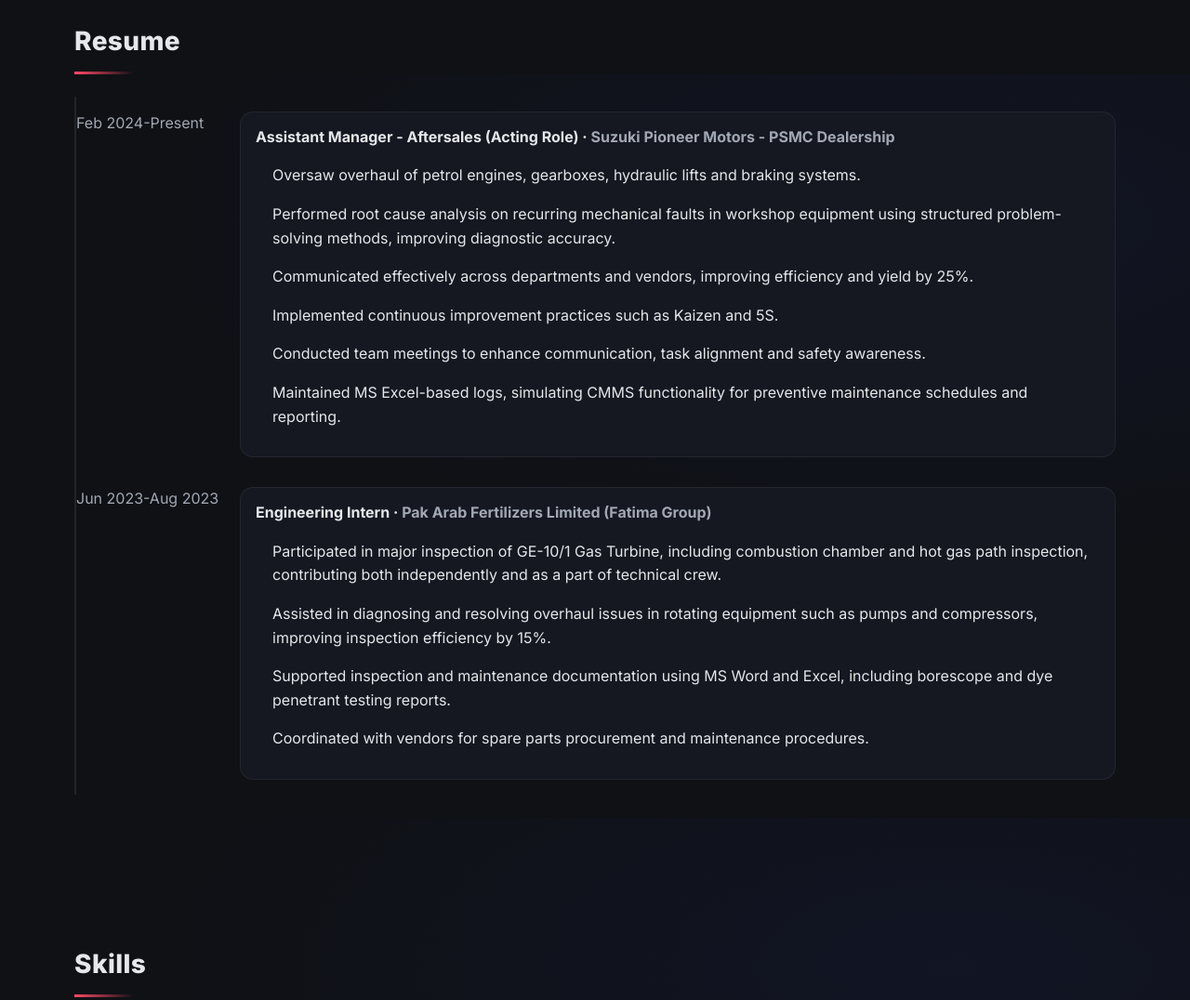
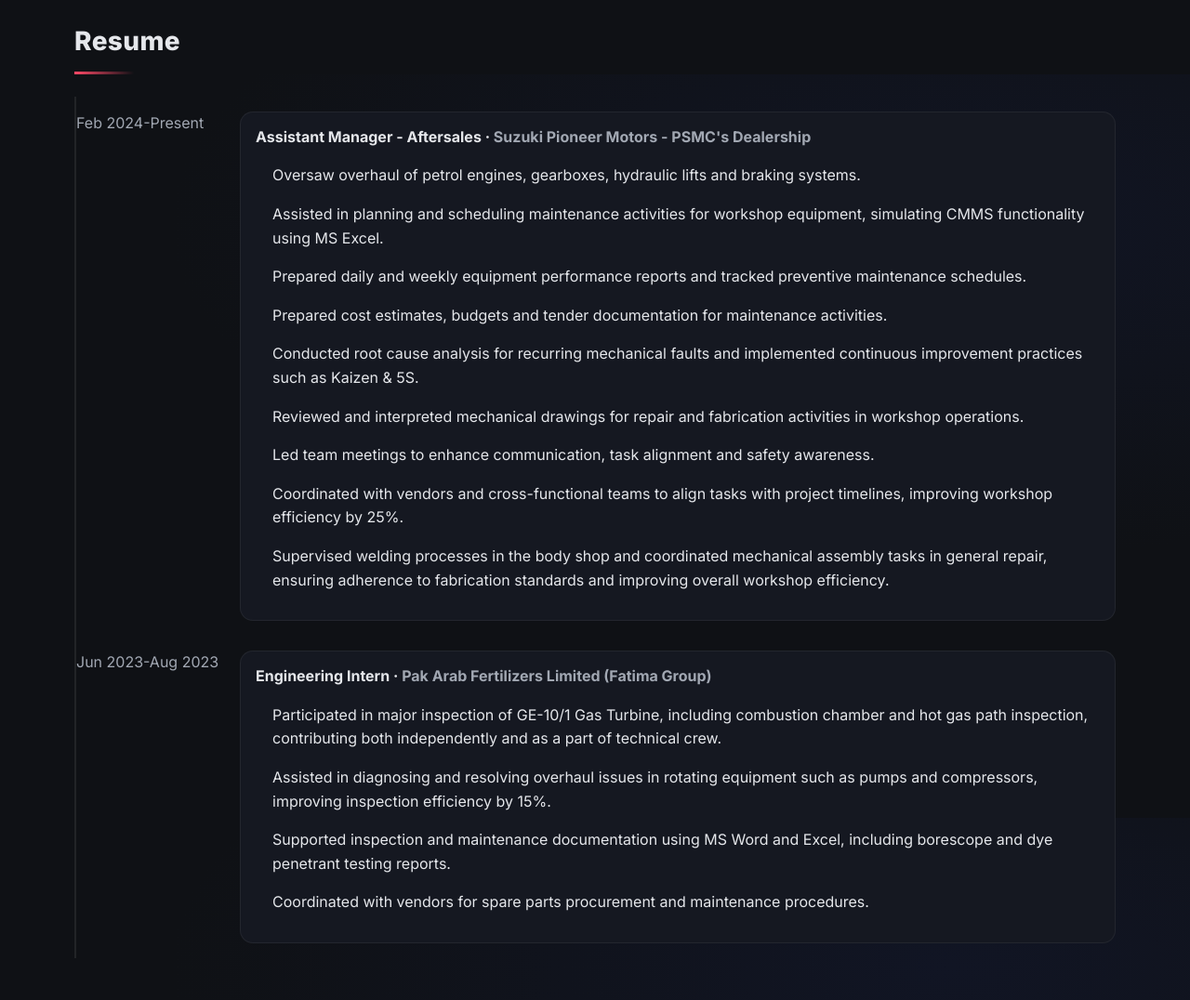
Before and after one commit to Hamxxaaa/hamxxaaa.github.io, a website: page index.html in a window 1280 px wide. Shown: the part 1520-2596 px from the top of the page at 93% size. Drawn offline with nearby package versions, Linux system fonts and the light colour scheme.

Commit message:
Update index.html

```diff
--- a/index.html
+++ b/index.html
@@ -95,16 +95,17 @@
       <li>
         <div class="time">Feb 2024-Present</div>
         <div class="entry">
-          <h4>Assistant Manager - Aftersales (Acting Role) · <span class="muted">Suzuki Pioneer Motors - PSMC Dealership</span></h4>
+          <h4>Assistant Manager - Aftersales · <span class="muted">Suzuki Pioneer Motors - PSMC's Dealership</span></h4>
           <ul>
           <p>Oversaw overhaul of petrol engines, gearboxes, hydraulic lifts and braking systems.</p>
-          <p>Performed root cause analysis on recurring mechanical faults in workshop equipment using
- structured problem-solving methods, improving diagnostic accuracy.</p>
-          <p>Communicated effectively across departments and vendors, improving efficiency and yield by 25%.</p>
-          <p>Implemented continuous improvement practices such as Kaizen and 5S.</p>
-          <p>Conducted team meetings to enhance communication, task alignment and safety awareness.</p>
-          <p>Maintained MS Excel-based logs, simulating CMMS functionality for preventive maintenance
- schedules and reporting.</p>
+          <p>Assisted in planning and scheduling maintenance activities for workshop equipment, simulating CMMS functionality using MS Excel.</p>
+          <p>Prepared daily and weekly equipment performance reports and tracked preventive maintenance schedules.</p>
+          <p>Prepared cost estimates, budgets and tender documentation for maintenance activities.</p>
+          <p>Conducted root cause analysis for recurring mechanical faults and implemented continuous improvement practices such as Kaizen & 5S.</p>
+          <p>Reviewed and interpreted mechanical drawings for repair and fabrication activities in workshop operations.</p>
+          <p>Led team meetings to enhance communication, task alignment and safety awareness.</p>
+          <p>Coordinated with vendors and cross-functional teams to align tasks with project timelines, improving workshop efficiency by 25%.</p>
+          <p>Supervised welding processes in the body shop and coordinated mechanical assembly tasks in general repair, ensuring adherence to fabrication standards and improving overall workshop efficiency.</p>
         </ul>
         </div>
       </li>
@@ -138,13 +139,15 @@
       <span class="chip">Project Management</span>
       <span class="chip">Preventive Maintenance</span>
       <span class="chip">Root Cause Analysis (RCA),</span>
-      <span class="chip">CMMS</span>
+      <span class="chip">CMMS Simulations</span>
       <span class="chip">Analytical Thinking</span>
       <span class="chip">Risk Management</span>
       <span class="chip">MS Project (Basic)</span>
       <span class="chip">Resource Planning & Management</span>
       <span class="chip">Communication</span>
       <span class="chip">Problem Solving</span>
+      <span class="chip">Document Control Systems</span>
+      <span class="chip">ERP System</span>
     </div>
   </section>
 
```
